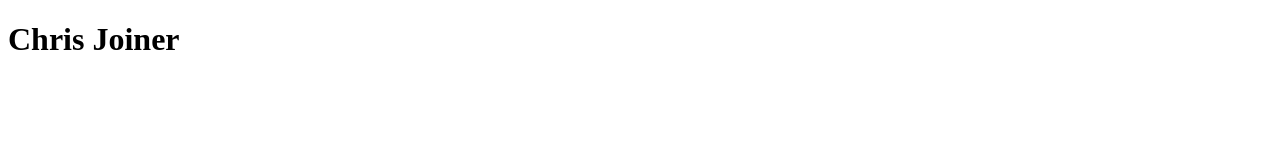
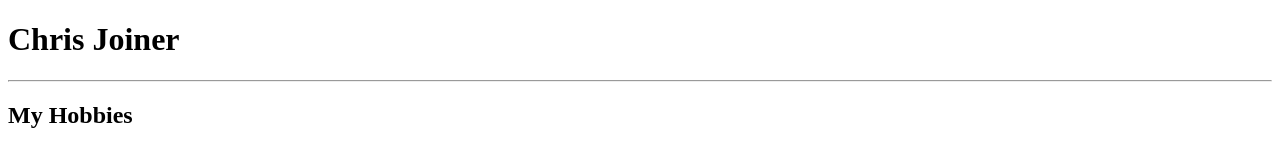
Before and after one commit to chrisjoiner1989/About_me, a plain HTML site: page index.html in a window 1280 px wide. Drawn offline with Linux system fonts and the light colour scheme.

Commit message:
added H2

```diff
--- a/index.html
+++ b/index.html
@@ -7,5 +7,7 @@
 </head>
 <body>
     <h1>Chris Joiner</h1>
+    <hr />
+    <h2>My Hobbies</h2>
 </body>
 </html>
```
